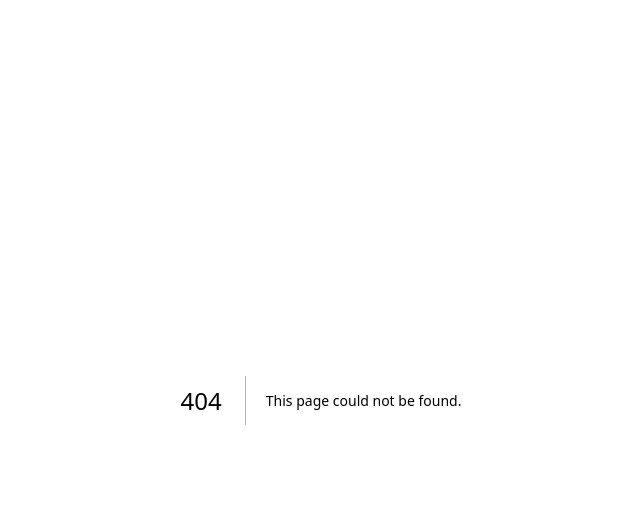
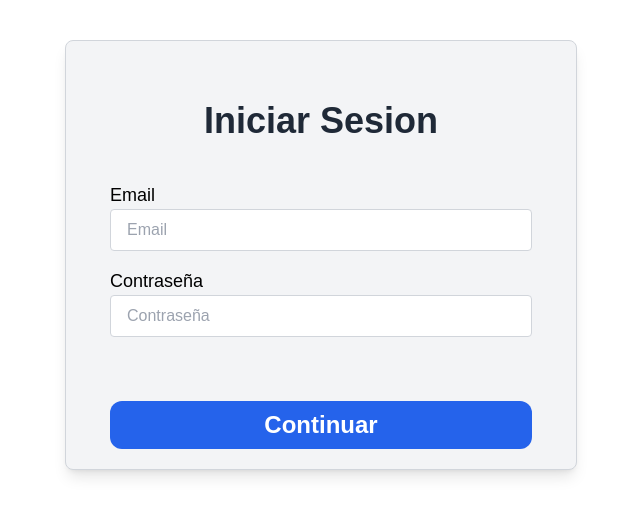
Before and after one commit to emaforlin/livenights-project, a Next.js app: page /login in a window 1280 px wide. Before the commit this address had no page. Shown: the top 516 px of the page, without its empty margins (319-959 px from the left). Built offline with nearby package versions, Linux system fonts and the light colour scheme.

Commit message:
Adds a login page

```diff
--- /dev/null
+++ b/app/login/components/LoginForm.tsx
@@ -0,0 +1,46 @@
+"use client";
+
+import { signup } from '@/app/actions/auth';
+import { useForm } from 'react-hook-form'
+
+
+const LoginForm = () => {
+  const {
+    register,
+    handleSubmit,
+    formState: { errors },
+  } = useForm<SignupForm>();
+
+  const onSubmit = handleSubmit((data) => {
+    console.log(data);
+    signup(data);
+  });
+
+  return (
+      <form onSubmit={onSubmit} className="mx-6">
+        <div className="mt-4">
+          <label htmlFor="email" className="text-black text-lg">Email</label>
+          <input type="text" id="email" placeholder="Email" className="w-full px-4 py-2 border border-gray-300 rounded focus:outline-none focus:ring-2 focus:ring-blue-500 text-black"
+          {...register("email", {required: true, pattern: /^\S+@\S+$/i})}
+          />
+        </div>
+        {errors?.email && <p className="text-red-600">{errors.email.message }</p>}
+
+        <div className="mt-4 mb-16">
+          <label htmlFor="password" className="text-black text-lg">Contraseña</label>
+          <input type="password" id="password" placeholder="Contraseña" className="w-full px-4 py-2 border border-gray-300 rounded focus:outline-none focus:ring-2 focus:ring-blue-500 text-black focus:tracking-widest"
+          {...register("password", {required: true, minLength: 8})}
+          />
+        </div>
+        {errors?.password && <p className="text-red-600">{errors.password.message }</p>}
+
+
+
+        <div className="w-full mt-4">
+          <button type="submit" className="w-full h-12 text-white font-bold text-2xl bg-blue-600 hover:bg-blue-800 rounded-xl transition duration-300">Continuar</button>
+        </div>
+      </form>
+  );
+}
+
+export default LoginForm
--- /dev/null
+++ b/app/login/page.tsx
@@ -0,0 +1,16 @@
+
+import React from 'react'
+import LoginForm from './components/LoginForm'
+
+const Login = () => {
+  return (
+    <div className="max-w-lg mx-auto my-10 p-5 border rounded-lg shadow-lg bg-gray-100 border-gray-300">
+        <h2 className="text-4xl font-bold my-10 text-center text-gray-800">
+            Iniciar Sesion
+        </h2>
+        <LoginForm />
+    </div>
+  )
+}
+
+export default Login
```
